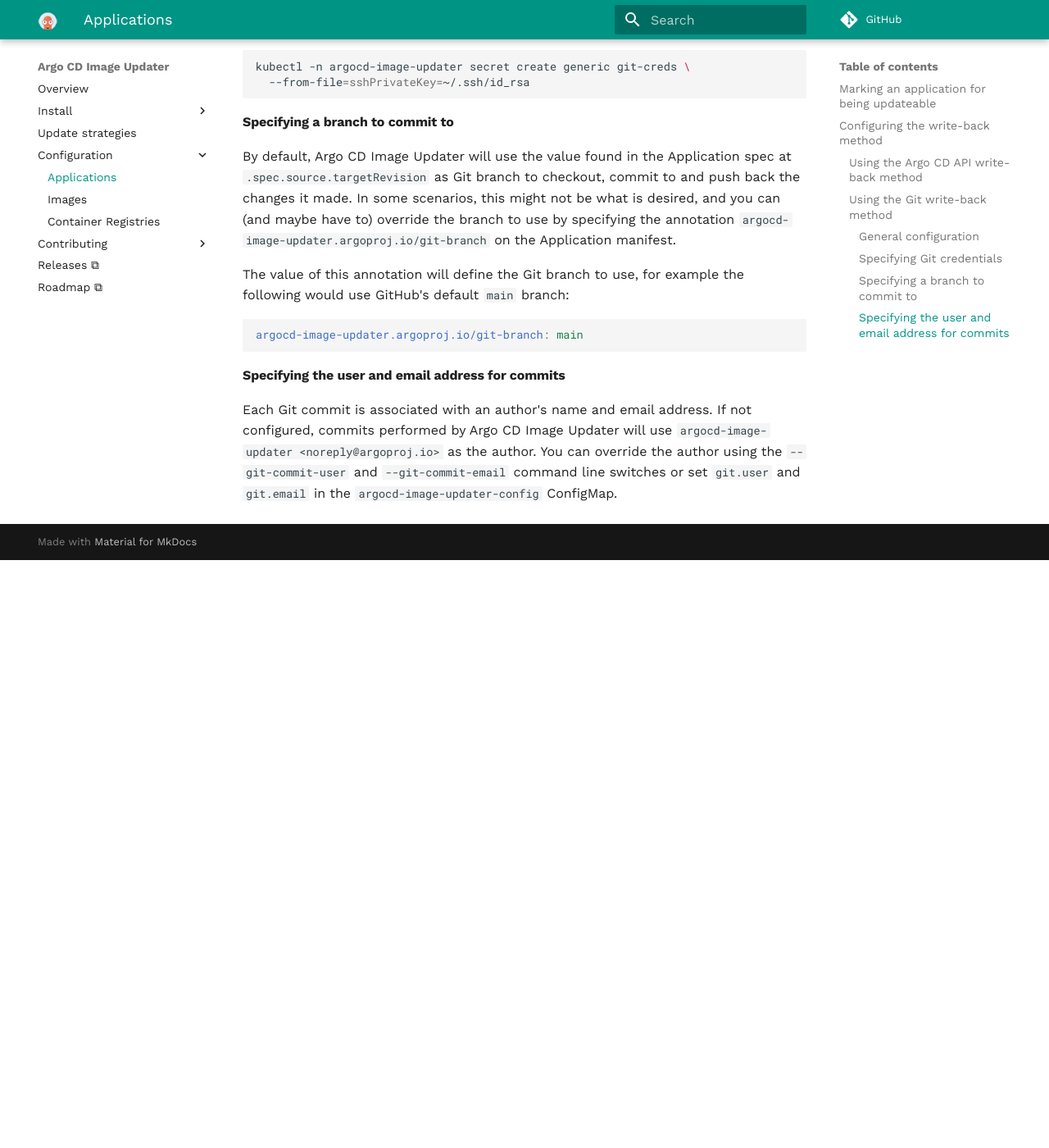
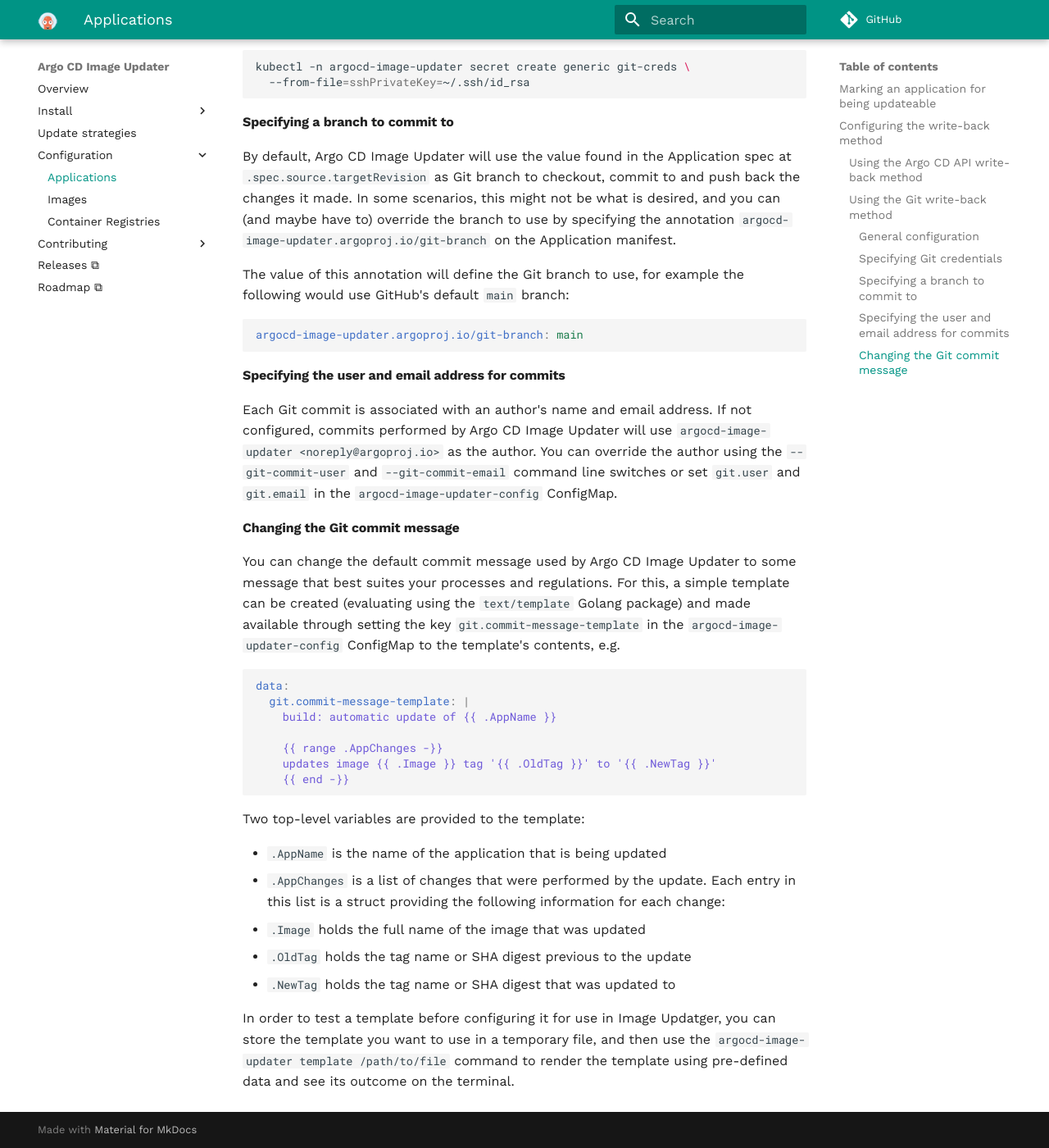
Before and after one commit to argoproj-labs/argocd-image-updater, an MkDocs documentation site: the page built from docs/configuration/applications.md, in a window 1280 px wide and 1400 px high, scrolled down 4269 px. Shown: the whole window at 82% size. Built offline with MkDocs 1.6.1 and Material for MkDocs 9.7.7, drawn with Linux system fonts in a browser that asks for light colours; comment, search, counter and statistics services are not loaded; before the commit the page ends 4952 px from its top, so only the background shows below that.

Commit message:
Update documentation for commit message templates
Signed-off-by: jannfis <jann@mistrust.net>

````diff
--- a/docs/configuration/applications.md
+++ b/docs/configuration/applications.md
@@ -224,3 +224,36 @@ as the author. You can override the author using the
 `--git-commit-user` and `--git-commit-email` command line switches or set
 `git.user` and `git.email`
 in the `argocd-image-updater-config` ConfigMap.
+
+#### Changing the Git commit message
+
+You can change the default commit message used by Argo CD Image Updater to some
+message that best suites your processes and regulations. For this, a simple
+template can be created (evaluating using the `text/template` Golang package)
+and made available through setting the key `git.commit-message-template` in the
+`argocd-image-updater-config` ConfigMap to the template's contents, e.g.
+
+```yaml
+data:
+  git.commit-message-template: |
+    build: automatic update of {{ .AppName }}
+
+    {{ range .AppChanges -}}
+    updates image {{ .Image }} tag '{{ .OldTag }}' to '{{ .NewTag }}'
+    {{ end -}}
+```
+
+Two top-level variables are provided to the template:
+
+* `.AppName` is the name of the application that is being updated
+* `.AppChanges` is a list of changes that were performed by the update. Each
+  entry in this list is a struct providing the following information for
+  each change:
+  * `.Image` holds the full name of the image that was updated
+  * `.OldTag` holds the tag name or SHA digest previous to the update
+  * `.NewTag` holds the tag name or SHA digest that was updated to
+
+In order to test a template before configuring it for use in Image Updatger,
+you can store the template you want to use in a temporary file, and then use
+the `argocd-image-updater template /path/to/file` command to render the
+template using pre-defined data and see its outcome on the terminal.
````
